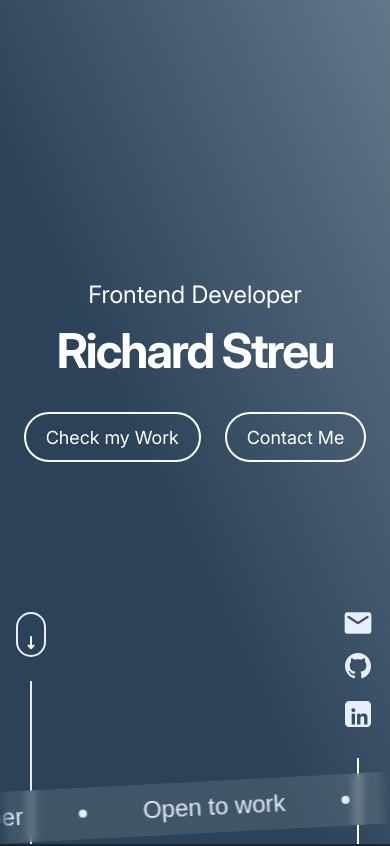
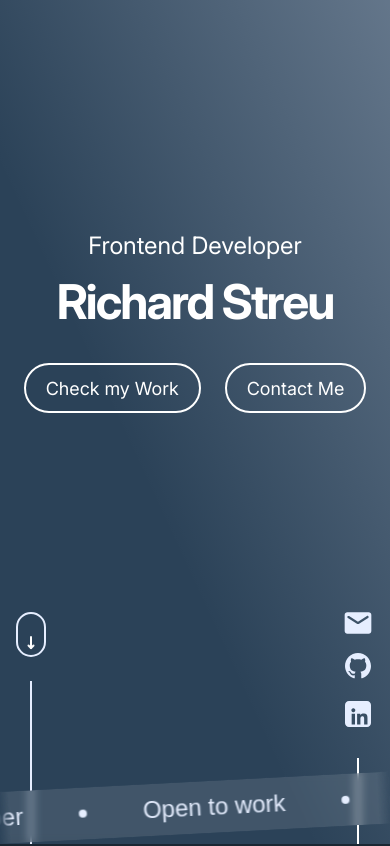
Before and after one commit to RichardStreu/portfolioAngular, an Angular app: page / in a window 390 px wide. Shown: the top 846 px of the page. Built offline with nearby package versions, Linux system fonts and the light colour scheme.

Commit message:
fix: update hero section height dynamically for improved responsiveness

```diff
--- a/src/app/landing-page/sections/a-hero/a-hero.component.html
+++ b/src/app/landing-page/sections/a-hero/a-hero.component.html
@@ -1,6 +1,8 @@
-<section class="heroSection">
+<section class="heroSection"
 
-  <div class="contentWrapper">
+>
+
+  <div class="contentWrapper"  >
     <app-arrow-left class="arrowLeft"></app-arrow-left>
     <div class="nameContainer">
       <p class="job">Frontend Developer</p>
--- a/src/app/landing-page/sections/a-hero/a-hero.component.scss
+++ b/src/app/landing-page/sections/a-hero/a-hero.component.scss
@@ -8,12 +8,11 @@
     rgba(61, 207, 182, 0) 40%,
     rgba($color-highLight, 0.3) 100%
   );
-  height: 100dvh;
   position: relative;
   overflow: hidden;
 
   @media screen and (max-width: 1100px) {
-    padding-top: 98px;
+    // padding-top: 98px;
   }
 
   .contentWrapper {
@@ -25,7 +24,7 @@
 
     @media screen and (max-width: 1100px) {
       align-items: flex-start;
-      height: calc(100dvh - 98px);
+      height: var(--hero-height);
     }
 
     .arrowLeft {
--- a/src/app/landing-page/sections/a-hero/a-hero.component.ts
+++ b/src/app/landing-page/sections/a-hero/a-hero.component.ts
@@ -53,10 +53,18 @@ export class AHeroComponent {
     });
   }
 
-  // Initializes the component and sets the initial language for the button texts.
   constructor() {
     this.chooseLanguage();
   }
 
+  ngOnInit() {
+    this.updateHeroHeight();
+  }
+
+  private updateHeroHeight() {
+    const vh = window.innerHeight;
+    document.documentElement.style.setProperty('--hero-height', `${vh}px`);
+  }
+
 
 }
```
